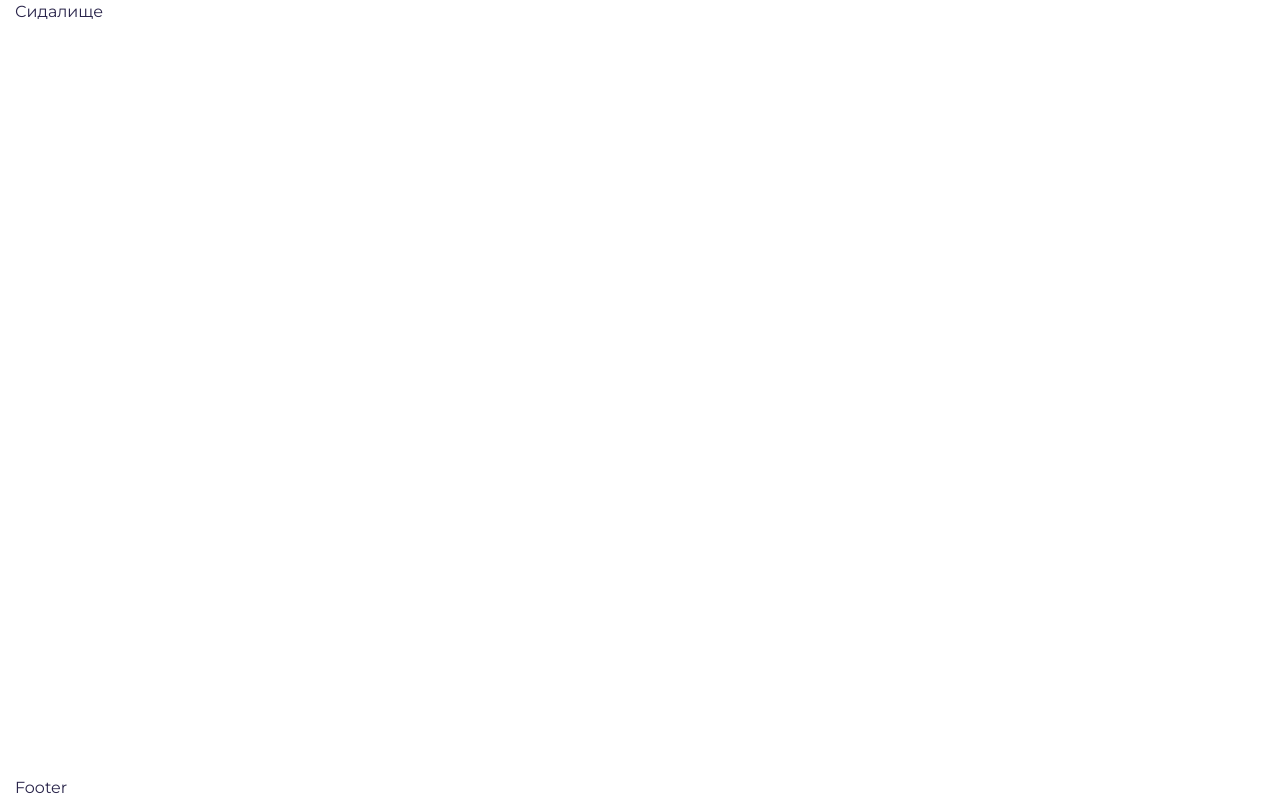
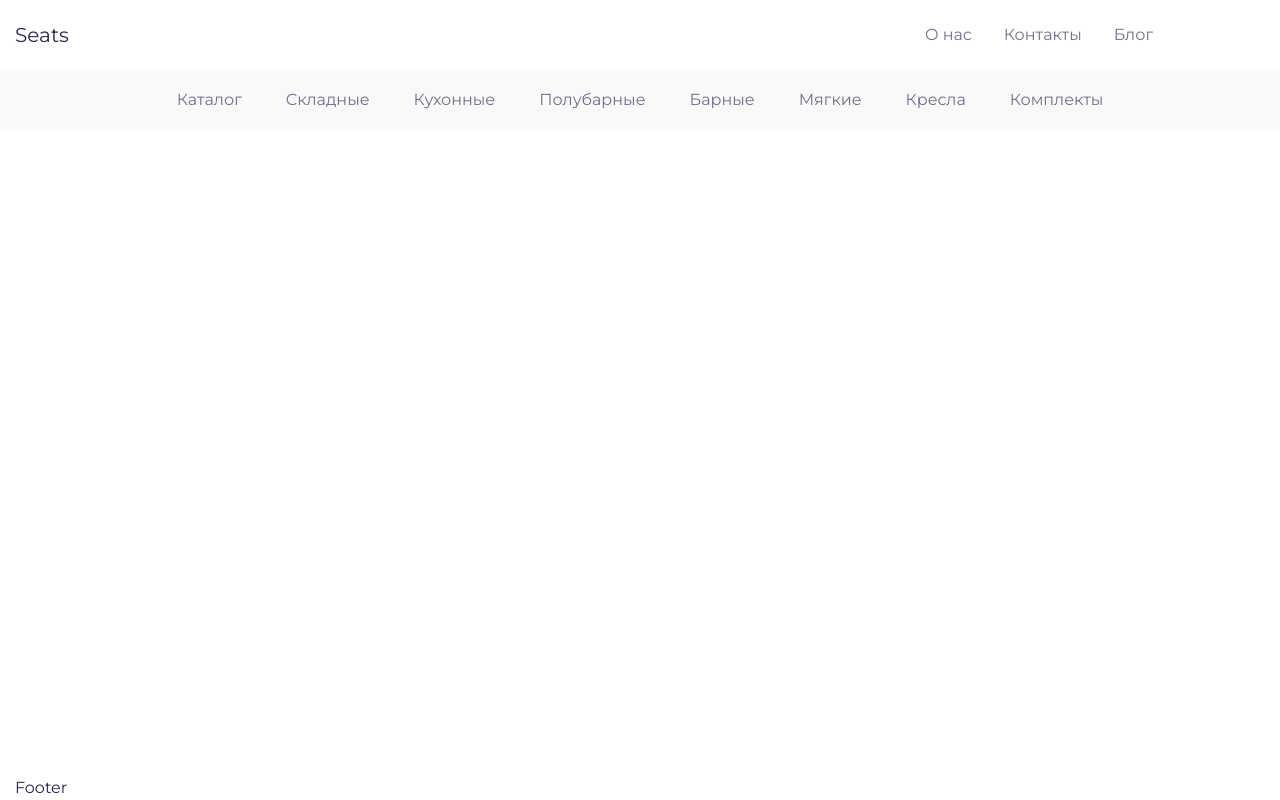
Before and after one commit to not-iron-yury/Seats, a website: page src/html/index.html in a window 1280 px wide. Drawn offline with nearby package versions, Linux system fonts and the light colour scheme; files that its build step writes are made by us from their sources; files whose address does not match are found by name.

Commit message:
Header + мелкие доп настройки
Changes to be committed:
	modified:   src/html/blocks/header.html
	modified:   src/html/index.html
	renamed:    src/img/svg/menu.svg -> src/img/svg/burger.svg
	new file:   src/img/svg/cart.svg
	new file:   src/img/svg/user.svg
	modified:   src/scss/UI/_icons.scss
	modified:   src/scss/UI/_titles.scss
	modified:   src/scss/base/_base.scss
	modified:   src/scss/base/_reset.scss
	modified:   src/scss/base/_vars.scss
	modified:   src/scss/blocks/_header.scss

```diff
--- a/src/html/blocks/header.html
+++ b/src/html/blocks/header.html
@@ -1,6 +1,84 @@
 <header class="header">
-  <div class="container">
-    <a href="/" class="title-20 title-20--white">Сидалище</a>
-    <nav class="nav"></nav>
+  <div class="header__top">
+    <div class="container header__container header__container--top">
+      <a href="/" class="title-20" class="logo header__logo">Seats</a>
+      <div class="header__details">
+        <nav class="nav header__nav--top">
+          <ul class="nav__list nav__list--top">
+            <li class="nav__item">
+              <a href="#" class="nav__link">О нас</a>
+            </li>
+            <li class="nav__item">
+              <a href="#" class="nav__link">Контакты</a>
+            </li>
+            <li class="nav__item">
+              <a href="#" class="nav__link">Блог</a>
+            </li>
+          </ul>
+        </nav>
+        <ul class="header__buttons">
+          <li class="header__btn">
+            <button id="search" href="#" aria-label="поиск по сайту">
+              <svg class="icon icon--search">
+                <use href="./img/svg/sprite.symbol.svg#search"></use>
+              </svg>
+            </button>
+          </li>
+          <li class="header__btn">
+            <button id="cart" href="#" aria-label="корзина">
+              <svg class="icon icon--cart">
+                <use href="./img/svg/sprite.symbol.svg#cart"></use>
+              </svg>
+            </button>
+          </li>
+          <li class="header__btn">
+            <button id="user" href="#" aria-label="личный кабинет">
+              <svg class="icon icon--user">
+                <use href="./img/svg/sprite.symbol.svg#user"></use>
+              </svg>
+            </button>
+          </li>
+          <li class="header__btn none">
+            <button href="#" aria-label="меню навигации">
+              <svg class="icon icon--burger">
+                <use href="./img/svg/sprite.symbol.svg#burger"></use>
+              </svg>
+            </button>
+          </li>
+        </ul>
+      </div>
+    </div>
+  </div>
+  <div class="header__bottom">
+    <div class="container header__container header__container--bottom">
+      <nav class="nav header__nav--bottom">
+        <ul class="nav__list nav__list--bottom">
+          <li class="nav__item">
+            <a href="#" class="nav__link">Каталог</a>
+          </li>
+          <li class="nav__item">
+            <a href="#" class="nav__link">Складные</a>
+          </li>
+          <li class="nav__item">
+            <a href="#" class="nav__link">Кухонные</a>
+          </li>
+          <li class="nav__item">
+            <a href="#" class="nav__link">Полубарные</a>
+          </li>
+          <li class="nav__item">
+            <a href="#" class="nav__link">Барные</a>
+          </li>
+          <li class="nav__item">
+            <a href="#" class="nav__link">Мягкие</a>
+          </li>
+          <li class="nav__item">
+            <a href="#" class="nav__link">Кресла</a>
+          </li>
+          <li class="nav__item">
+            <a href="#" class="nav__link">Комплекты</a>
+          </li>
+        </ul>
+      </nav>
+    </div>
   </div>
 </header>
--- a/src/html/index.html
+++ b/src/html/index.html
@@ -21,7 +21,7 @@
     <!--<link rel="icon" href="https://site.ru/favicon.jpg" type="image/jpeg" />  120x120px  -->
     <!-- <link rel="apple-touch-icon" sizes="180x180" href="./favicon.png" /> -->
 
-    <title>Стулья и диваны</title>
+    <title>12 стульев</title>
     <link rel="stylesheet" type="text/css" href="./css/main.css" />
   </head>
 
--- a/src/scss/UI/_icons.scss
+++ b/src/scss/UI/_icons.scss
@@ -1,16 +1,24 @@
 .icon {
-  fill: transparent;
-  stroke: transparent;
+  fill: var(--dark-primary);
+  //stroke: transparent;
   width: 16px;
   height: 16px;
+
+  &:hover {
+    fill: var(--primary);
+  }
 }
 
-.icon--search {
-  fill: rgb(241, 68, 131);
-  transition: all 0.3s ease-in-out;
-
+.icon--search,
+.icon--cart,
+.icon--user {
+  fill: var(--header-item-color);
+  transition: fill 0.25s ease-in-out;
   &:hover {
-    fill: rgb(17, 193, 90);
-    //stroke: rgb(241, 68, 131);
+    fill: var(--dark-primary);
+    transition: fill 0.25s ease-in-out;
   }
 }
+
+// .icon--burger {
+// }
--- a/src/scss/UI/_titles.scss
+++ b/src/scss/UI/_titles.scss
@@ -1,8 +1,8 @@
-.text-36,
-.text-32,
-.text-24,
-.text-20,
-.text-18 {
+.title-36,
+.title-32,
+.title-24,
+.title-20,
+.title-18 {
   line-height: 140%;
   color: var(--dark-primary);
   &--white {
@@ -10,23 +10,23 @@
   }
 }
 
-.text-36 {
+.title-36 {
   font-size: 36px;
 }
-.text-32 {
+.title-32 {
   font-size: 32px;
 }
-.text-24 {
+.title-24 {
   font-size: 24px;
 }
-.text-20 {
+.title-20 {
   font-size: 20px;
 }
-.text-18 {
+.title-18 {
   font-size: 18px;
   line-height: 150%;
 }
-.text-14 {
+.title-14 {
   font-size: 14px;
   color: var(--white);
 }
--- a/src/scss/base/_base.scss
+++ b/src/scss/base/_base.scss
@@ -17,9 +17,9 @@ body {
 }
 
 .container {
+  margin: 0 auto;
+  padding: 0 15px;
   max-width: 1310px; // 1280px
-  padding: 0 15px;
-  margin: 0 auto;
 }
 
 img {
--- a/src/scss/base/_reset.scss
+++ b/src/scss/base/_reset.scss
@@ -116,3 +116,11 @@ legend {
   min-width: 0;
   border: none;
 }
+//==========================//
+*:focus {
+  outline: none;
+}
+*:focus-visible {
+  outline: blue dashed 1px;
+  outline-offset: 3px;
+}
--- a/src/scss/base/_vars.scss
+++ b/src/scss/base/_vars.scss
@@ -4,9 +4,8 @@
 
   --page-bg: #fff;
   --text-color: var(--dark-primary);
-  --nav-link-color: #726e8d;
+  --header-item-color: #726e8d;
   --placeholder-color: rgba(42, 37, 75, 0.2);
-  //--accent: #ac182c;
 
   --dark-primary: #2a254b;
   --primary: #4e4d93;
--- a/src/scss/blocks/_header.scss
+++ b/src/scss/blocks/_header.scss
@@ -0,0 +1,77 @@
+.header {
+  color: var(--header-item-color);
+
+  &__top {
+  }
+
+  &__bottom {
+    background: var(--light-grey);
+  }
+
+  &__container {
+    display: flex;
+    align-items: center;
+
+    &--top {
+      justify-content: space-between;
+      max-width: 1390px;
+      padding: 21px 15px;
+    }
+    &--bottom {
+      justify-content: center;
+      padding: 18px 15px;
+    }
+  }
+
+  &__logo {
+  }
+
+  &__details {
+    display: flex;
+    align-items: center;
+    gap: 32px;
+  }
+
+  &__nav {
+    &--top {
+    }
+
+    &--bottom {
+    }
+  }
+
+  &__buttons {
+    display: flex;
+    align-items: center;
+    gap: 16px;
+  }
+
+  &__btn {
+    height: 16px;
+  }
+}
+
+.nav {
+  &__list {
+    display: flex;
+    align-items: center;
+
+    &--top {
+      gap: 32px;
+    }
+    &--bottom {
+      gap: 44px;
+    }
+  }
+
+  &__item {
+    transition: color 0.25s ease-in-out;
+    &:hover {
+      color: var(--primary);
+      transition: color 0.25s ease-in-out;
+    }
+  }
+
+  &__link {
+  }
+}
```
Also changed, not shown: src/img/svg/burger.svg (renamed from src/img/svg/menu.svg), src/img/svg/cart.svg (added), src/img/svg/user.svg (added).
